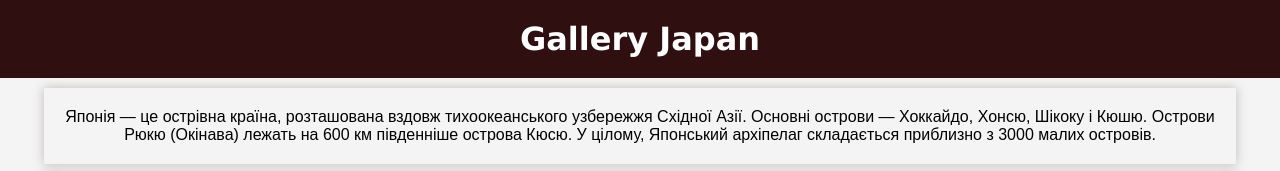
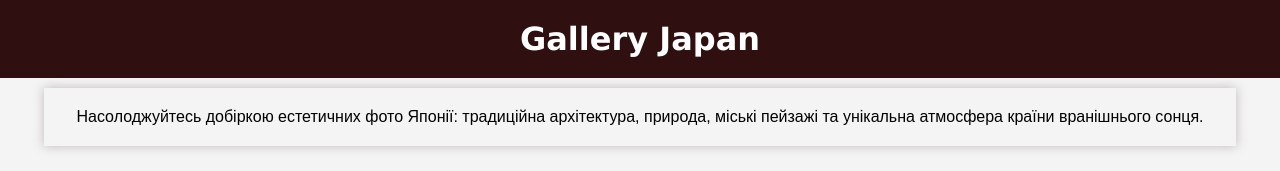
Before and after one commit to Yumko111/lub1, a plain HTML site: page index.html in a window 1280 px wide. Shown: the top 171 px of the page. Drawn offline with Linux system fonts and the light colour scheme.

Commit message:
Update index.html

```diff
--- a/index.html
+++ b/index.html
@@ -12,7 +12,6 @@
     </header>
 
     <div class="container">
-    <p>Японія — це острівна країна, розташована вздовж тихоокеанського узбережжя Східної Азії. Основні острови — Хоккайдо, Хонсю, Шікоку і Кюшю. Острови Рюкю (Окінава) лежать на 600 км південніше острова Кюсю. У цілому, Японський архіпелаг складається приблизно з 3000 малих островів. </p>
     <p> Насолоджуйтесь добіркою естетичних фото Японії: традиційна архітектура, природа, міські пейзажі та унікальна атмосфера країни вранішнього сонця.</p>
 </div>
 
```
